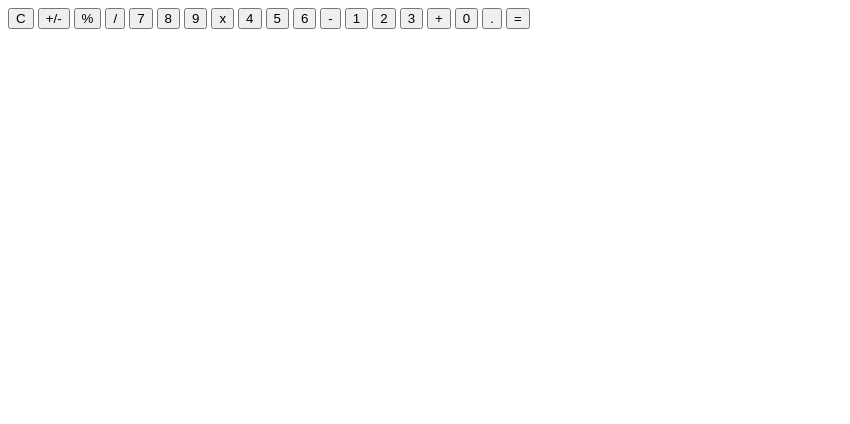
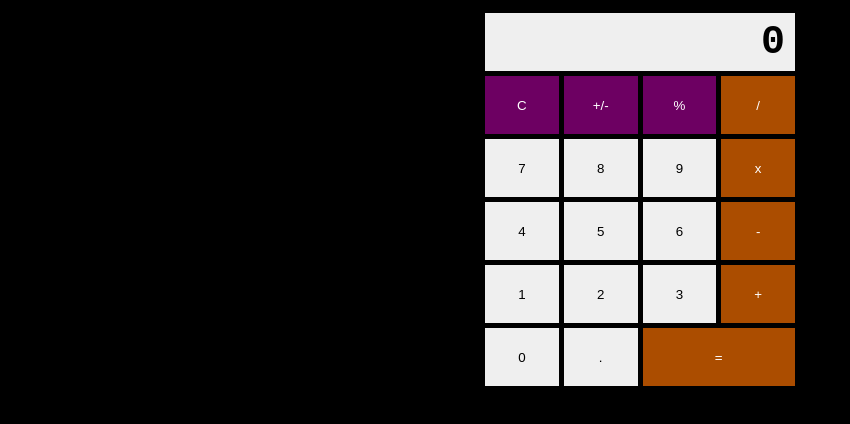
Before and after one commit to GrabovyiS/odin-calculator, a plain HTML site: page index.html in a window 1280 px wide. Shown: the whole page, without its empty margins (0-850 px from the left). Drawn offline with Linux system fonts and the light colour scheme.

Commit message:
feat: calculator layout with styles

```diff
--- a/index.html
+++ b/index.html
@@ -8,7 +8,7 @@
 </head>
 <body>
   <div id="calculator">
-    <div id="display"></div>
+    <div id="display">0</div>
     <div id="buttons-container">
       <button id="c-button" class="action-button button">C</button>
       <button id="+-button" class="action-button button">+/-</button>
@@ -27,8 +27,8 @@
       <button id="3-button" class="number-button button">3</button>
       <button id="+-button" class="operator-button button">+</button>
       <button id="0-button" class="number-button button">0</button>
-      <button id=".-button" class="number-button button">.</button>
-      <button id="=-button" class="number-button button">=</button>
+      <button id=".-button" class="decimal-button button">.</button>
+      <button id="=-button" class="operator-button button wide-button">=</button>
     </div>
   </div>
   <script src="./main.js"></script>
--- a/styles.css
+++ b/styles.css
@@ -0,0 +1,59 @@
+* {
+  box-sizing: border-box;
+}
+
+body {
+  background-color: black;
+}
+
+#calculator {
+  /* constrain the big container */
+  /* dont forget paddings */
+  padding: 5px;
+  margin: auto;
+  width: min-content;
+  font-family: 'Courier New', Courier, monospace;
+}
+
+#buttons-container {
+  display: flex;
+  flex-wrap: wrap;
+  align-items: stretch;
+  width: 310px;
+  height: 310px;
+  gap: 5px;
+}
+
+#display {
+  height: 58px;
+  width: 310px;
+  padding: 5px 10px;
+  background-color: #EFEFEF;
+  margin-bottom: 5px;
+  font-weight: 600;
+  font-size: 40px;
+  display: flex;
+  align-items: center;
+  justify-content: end;
+}
+
+.button {
+  flex: 0 0 auto;
+  width: 73.75px;
+  border: none;
+  background-color: #EFEFEF;
+}
+
+.button.operator-button {
+  background-color: rgb(171, 77, 0);
+  color: white;
+}
+
+.button.action-button {
+  background-color: rgb(109, 0, 98);
+  color: white;
+}
+
+.button.wide-button {
+  flex: 2 0 auto;
+}
```
